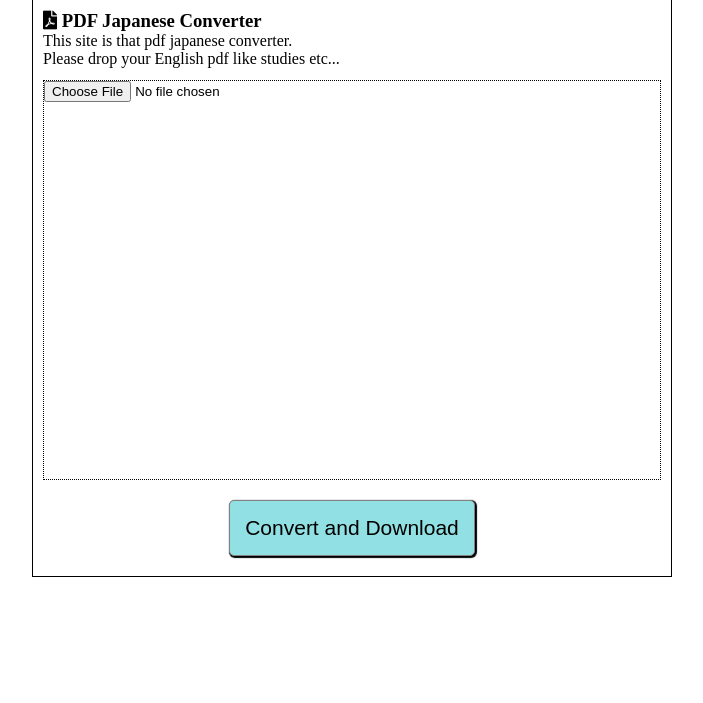
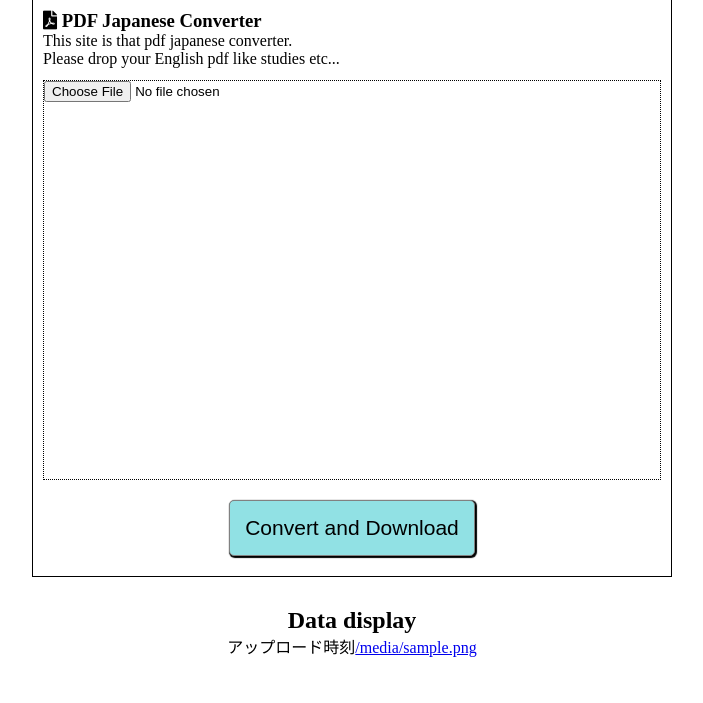
Before and after one commit to Shin-sibainu/pdf-japanese-converter, a Django app: template pdf_japanese_converter/templates/index.html in a window 1280 px wide. Shown: the part 97-800 px from the top of the page, without its empty margins (288-991 px from the left). Run offline with Django 3.2, Linux system fonts and the light colour scheme; the template is opened without the code that fills it: most values are stand-ins (such as "Sample title", 1, 10 or a date in 2020).

Commit message:
test started

```diff
--- a/pdf_japanese_converter/pdfJapaneseConverter/urls.py
+++ b/pdf_japanese_converter/pdfJapaneseConverter/urls.py
@@ -1,6 +1,8 @@
 from django.contrib import admin
 from django.urls import path
 from .views import HomeView, PDFJapaneseConvert
+from django.conf import settings
+from django.conf.urls.static import static
 
 app_name = 'pdfJapaneseConverter'
 
@@ -8,3 +10,7 @@ urlpatterns = [
     path("", HomeView),
     path("convert/", PDFJapaneseConvert, name='convert'),
 ]
+
+if settings.DEBUG:
+    urlpatterns += static(settings.MEDIA_URL,
+                          document_root=settings.MEDIA_ROOT)
--- a/pdf_japanese_converter/pdf_japanese_converter/settings.py
+++ b/pdf_japanese_converter/pdf_japanese_converter/settings.py
@@ -121,6 +121,9 @@ USE_TZ = True
 STATIC_URL = '/static/'
 STATICFILES_DIRS = [BASE_DIR / "static"]
 
+MEDIA_URL = '/media/'
+MEDIA_ROOT = [BASE_DIR / "media"]
+
 # Default primary key field type
 # https://docs.djangoproject.com/en/3.2/ref/settings/#default-auto-field
 
--- a/pdf_japanese_converter/static/style.css
+++ b/pdf_japanese_converter/static/style.css
@@ -174,6 +174,11 @@ ul {
   width: 100%;
 }
 
+.testArea {
+  margin-top: 30px;
+  text-align: center;
+}
+
 @media screen and (max-width: 640px) {
   /* 640px以下のときのcssデザイン */
   .header-nav {
--- a/pdf_japanese_converter/templates/example.html
+++ b/pdf_japanese_converter/templates/example.html
@@ -7,6 +7,7 @@
     <title>Document</title>
   </head>
   <body>
-    {{file}}
+    <div>{{file}}</div>
+    <!-- <div>{{pdf_text}}</div> -->
   </body>
 </html>
--- a/pdf_japanese_converter/templates/index.html
+++ b/pdf_japanese_converter/templates/index.html
@@ -54,7 +54,7 @@
               <div class="pdf-drop-box">
                 <input
                   type="file"
-                  name="file"
+                  name="pdf-file"
                   class="pdf-input"
                   accept=".pdf"
                 />
@@ -66,6 +66,16 @@
               />
             </form>
           </div>
+        </div>
+        <div class="testArea">
+          <h2>Data display</h2>
+          {% if upload_file_url %}
+          <p>
+            アップロード時刻<a href="{{ upload_file_url }}"
+              >{{ upload_file_url }}</a
+            >
+          </p>
+          {% endif %}
         </div>
       </div>
     </section>
```
Also changed, not shown: pdf_japanese_converter/pdfJapaneseConverter/views.py (+12 -5 lines).
